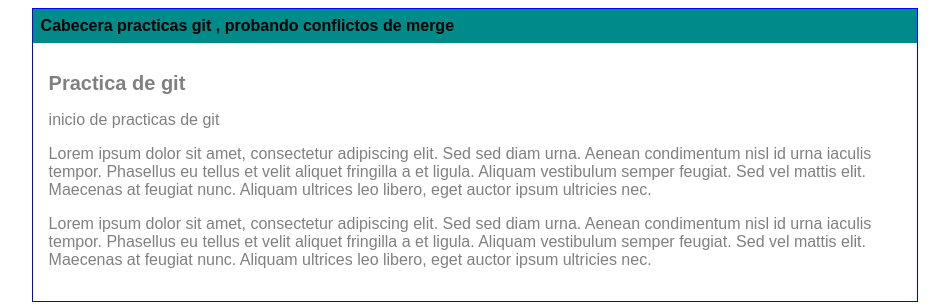
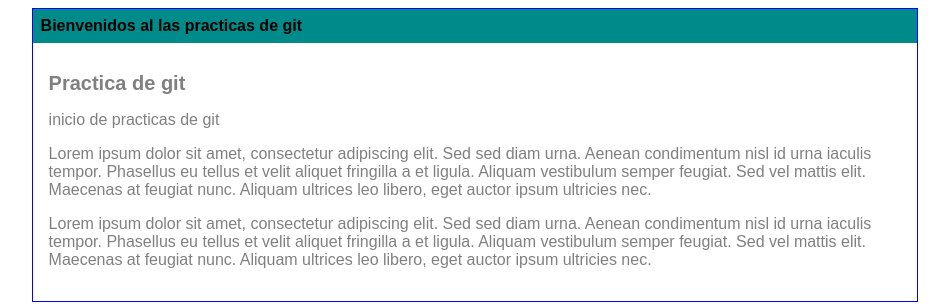
Before and after one commit to Pwneado/proyectoDemo, a plain HTML site: page blogpost.html in a window 1280 px wide. Shown: the whole page, without its empty margins (165-1114 px from the left). Drawn offline with Linux system fonts and the light colour scheme.

Commit message:
la version de bienvenidos

```diff
--- a/blogpost.html
+++ b/blogpost.html
@@ -10,7 +10,7 @@
 <body>
     <div id="container">
         <div id="cabecera">
-            Cabecera practicas git , probando conflictos de merge
+            Bienvenidos al las practicas de git
         </div>
         <div id="post">
             <h1>
```
